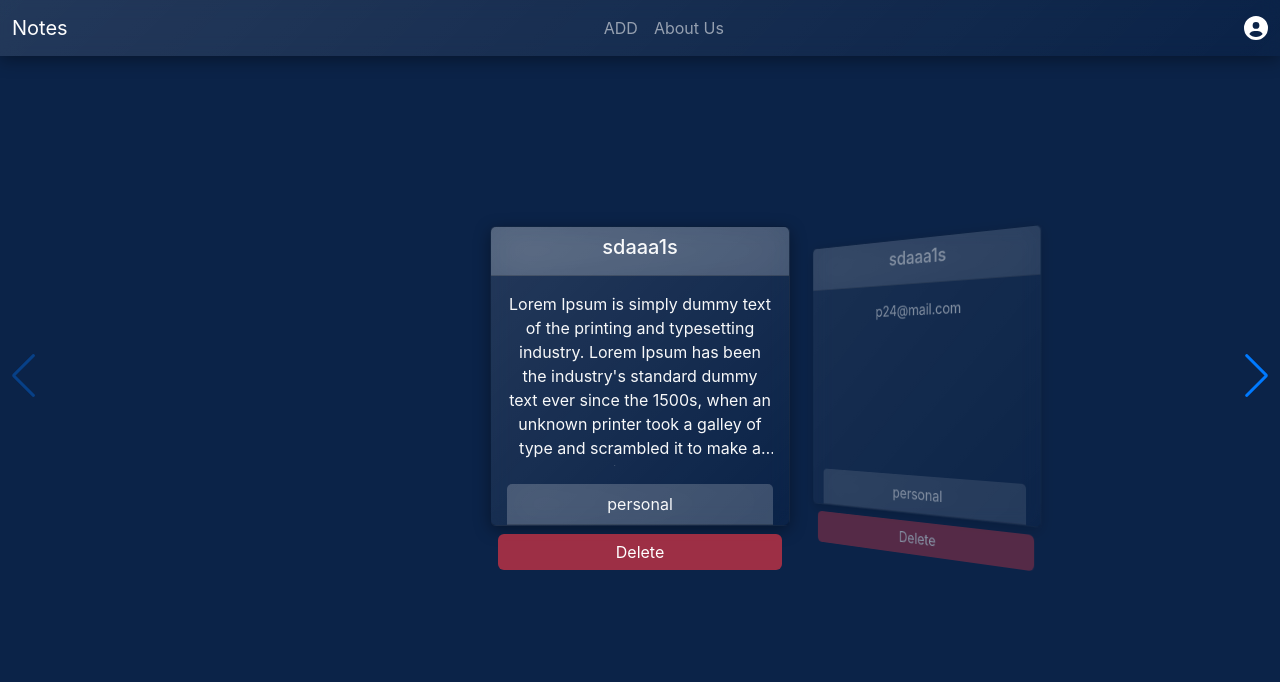
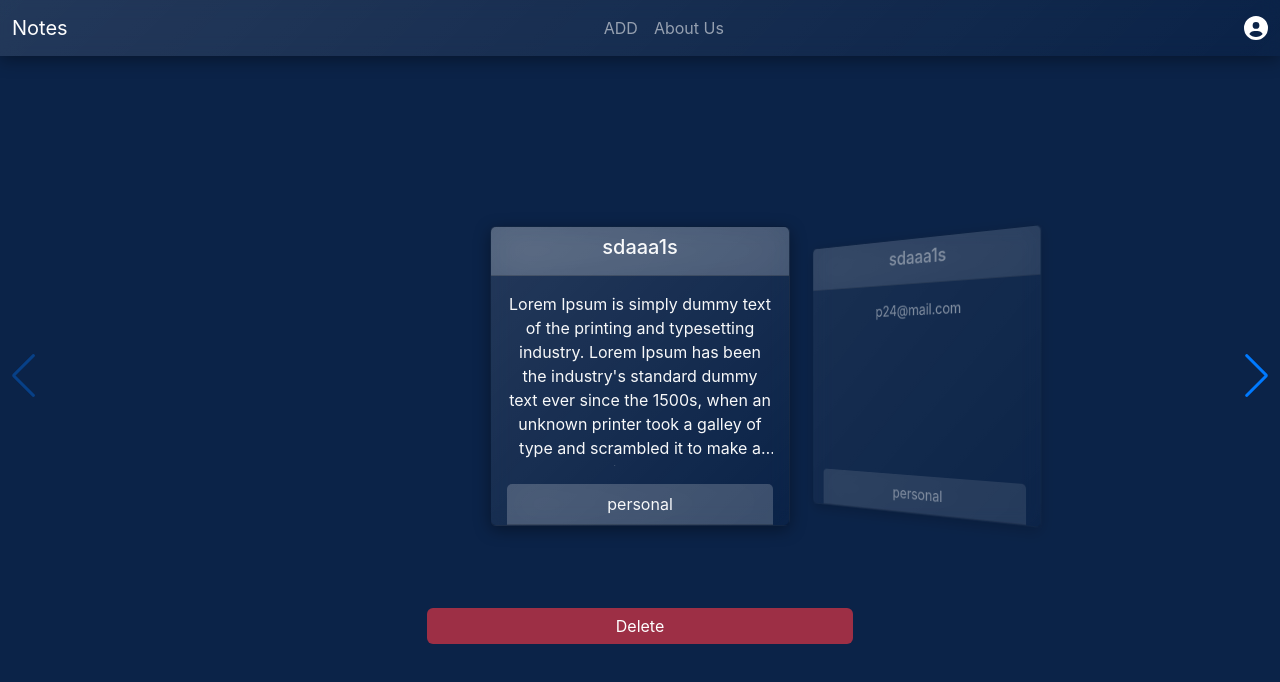
Before and after one commit to priteshsarva/inotebook, a React (Create React App) app: page / in a window 1280 px wide. Shown: the top 682 px of the page. Built offline with nearby package versions, Linux system fonts and the light colour scheme.

Commit message:
07-07-23

```diff
--- a/src/components/EditCard.js
+++ b/src/components/EditCard.js
@@ -22,8 +22,7 @@ const EditCard = (props) => {
 
     const saveChanges = () => {
 
-        if (document.getElementById("modaltitle").value !== "" && document.getElementById("modaldescription").value !== "" &&
-            document.getElementById("modaltags").value !== "") {
+        if (document.getElementById("modaltitle").value !== "" && document.getElementById("modaldescription").value !== "") {
             addNote(notes)
             reff.current.click();
             removeValue()
@@ -72,8 +71,8 @@ const EditCard = (props) => {
                                 </div>
                                 <div className='d-flex justify-content-evenly' style={{ width: '100%' }}>
                                     <button type="button" className="btn btn-secondary " onClick={closeModal}>Close</button>
-                                    <button style={{ display: 'none' }} type="button" className="btn btn-secondary " data-bs-toggle="modal" data-bs-target="#staticBackdrop1" ref={ref}>newww</button>
-                                    <button style={{ display: 'none' }} type="button" className="btn btn-secondary " data-bs-dismiss="modal" ref={reff}>newww</button>
+                                    <button style={{ display: 'none' }} type="button" className="btn btn-secondary " data-bs-toggle="modal" data-bs-target="#staticBackdrop1" ref={ref}></button>
+                                    <button style={{ display: 'none' }} type="button" className="btn btn-secondary " data-bs-dismiss="modal" ref={reff}></button>
                                     <button type="sumit" className="btn btn-primary" onClick={saveChanges} >Save changes</button>
                                 </div>
                             </div>
--- a/src/components/Home.js
+++ b/src/components/Home.js
@@ -1,4 +1,4 @@
-import React, { useContext, useState,useRef } from 'react'
+import React, { useContext, useState, useRef } from 'react'
 import CardNotes from './CardNotes'
 
 // Import Swiper React components
@@ -27,12 +27,19 @@ const Home = () => {
 
   const deleteModal = (event) => {
 
-    setdata({ id: event.target.getAttribute("data-id"), title: event.target.getAttribute("data-title") })
+    let deletData = document.querySelector(".swiper-slide-active")
+
+    setdata({ id: deletData.getAttribute("id"), title: deletData.getAttribute("title") })
   }
 
   const openEditmodal = (event) => {
 
-    setEditdata({ id: event.target.getAttribute("id"), title: event.target.getAttribute("title"), description: event.target.getAttribute("description"), tags: event.target.getAttribute("tags") })
+
+
+    setEditdata ({ id: document.querySelector(".swiper-slide-active").getAttribute("id"), title: document.querySelector(".swiper-slide-active").getAttribute("title") })
+
+
+    // setEditdata({ id: event.target.getAttribute("id"), title: event.target.getAttribute("title"), description: event.target.getAttribute("description"), tags: event.target.getAttribute("tags") })
     console.log(editdata);
     refff.current.click()
 
@@ -66,20 +73,22 @@ const Home = () => {
             return <>
               <SwiperSlide key={notes._id} id={notes._id} title={notes.title} description={notes.description} tags={notes.tags} onClick={(e) => { openEditmodal(e) }} >
                 <CardNotes key={notes._id} id={notes._id} title={notes.title} description={notes.description} tags={notes.tags} />
-                <div className='d-flex justify-content-center  '>
-                  <button type="button" id={notes._id} data-bs-toggle="modal" data-bs-target="#delete" className={`btn btn-danger col m-2 btn-value ${notes._id}`} onClick={(e) => { deleteModal(e) }} data-id={notes._id} data-title={notes.title}>Delete</button>
-                </div>
               </SwiperSlide>
 
             </>
           })}
-          <SwiperSlide key="Add" ref={refff}  data-bs-toggle="modal" data-bs-target="#staticBackdrop">
+          <SwiperSlide key="Add" ref={refff} data-bs-toggle="modal" data-bs-target="#staticBackdrop">
             <CardNotes />
           </SwiperSlide>
         </Swiper>
-
       </div>
 
+      {/* delete btn */}
+      <div className='d-flex justify-content-center delete '>
+        <button type="button" data-bs-toggle="modal" data-bs-target="#delete" className={`btn btn-danger col-4 m-2 btn-value`} onClick={(e) => { deleteModal(e) }} >Delete</button>
+      </div>
+
+      {/* Modal delete */}
       <div className="modal fade" id="delete" data-bs-backdrop="static" data-bs-keyboard="false" tabIndex="-1" aria-labelledby="staticBackdropLabel" aria-hidden="true">
         <div className="modal-dialog modal-dialog-centered modal-dialog-scrollable">
           <div className="modal-content card-glass">
--- a/src/components/style.css
+++ b/src/components/style.css
@@ -76,6 +76,10 @@ body {
   background-color: rgba(255, 255, 255, 0.75);
 }
 
+.delete{
+  transform: translateY(-12vh);
+}
+
 @media only screen and (min-device-width:320px)and (max-device-width:480px) {
 
   .swiper-button-prev,
--- a/src/context/notes/NotesState.js
+++ b/src/context/notes/NotesState.js
@@ -65,10 +65,16 @@ const NoteState = (props) => {
 
   const addNote = (value) => {
 
+    var tags = value.tags
+
+    if (tags === '') {
+      tags = "General"
+    }
+
     const note = {
       "title": value.title,
       "description": value.description,
-      "tags": value.tags,
+      "tags": tags,
     }
     console.log("Note Added");
     setNotes(notes.concat(note))
```
